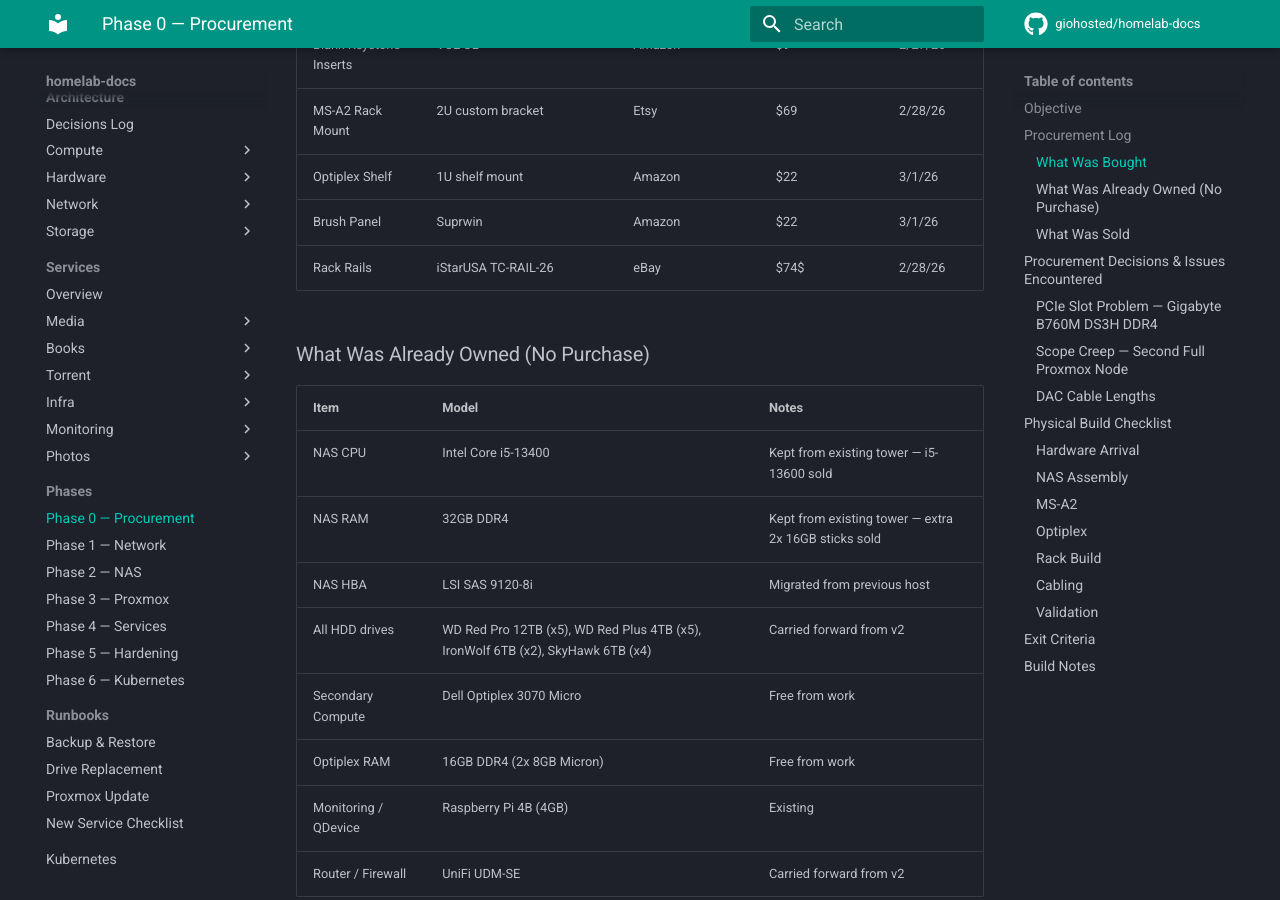
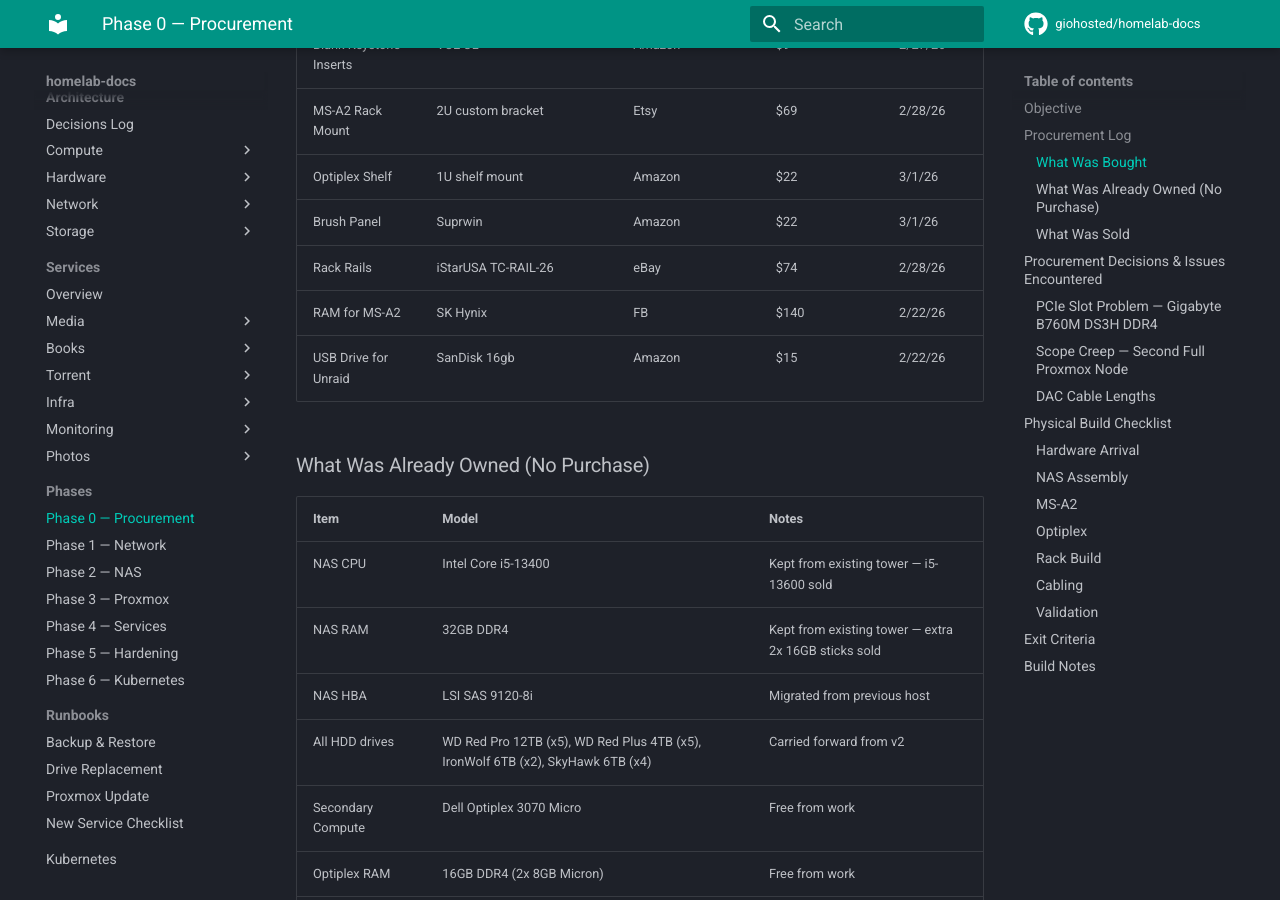
Before and after one commit to giohosted/homelab-docs, an MkDocs documentation site: the page built from docs/phases/phase-0-procurement.md, in a window 1280 px wide and 900 px high, scrolled down 1402 px. Built offline with MkDocs 1.6.1 and Material for MkDocs 9.7.7, drawn with Linux system fonts in a browser that asks for light colours; comment, search, counter and statistics services are not loaded.

Commit message:
docs: 2026-03-04 23:13:12

```diff
--- a/docs/phases/phase-0-procurement.md
+++ b/docs/phases/phase-0-procurement.md
@@ -33,7 +33,9 @@
 | MS-A2 Rack Mount       | 2U custom bracket                            | Etsy                      | $69                      | 2/28/26    |
 | Optiplex Shelf         | 1U shelf mount                               | Amazon                    | $22                      | 3/1/26     |
 | Brush Panel            | Suprwin                                      | Amazon                    | $22                      | 3/1/26     |
-| Rack Rails             | iStarUSA TC-RAIL-26                          | eBay                      | $74$                     | 2/28/26    |
+| Rack Rails             | iStarUSA TC-RAIL-26                          | eBay                      | $74                      | 2/28/26    |
+| RAM for MS-A2          | SK Hynix                                     | FB                        | $140                     | 2/22/26    |
+| USB Drive for Unraid   | SanDisk 16gb                                 | Amazon                    | $15                      | 2/22/26    |
 
 ### What Was Already Owned (No Purchase)
 
```
